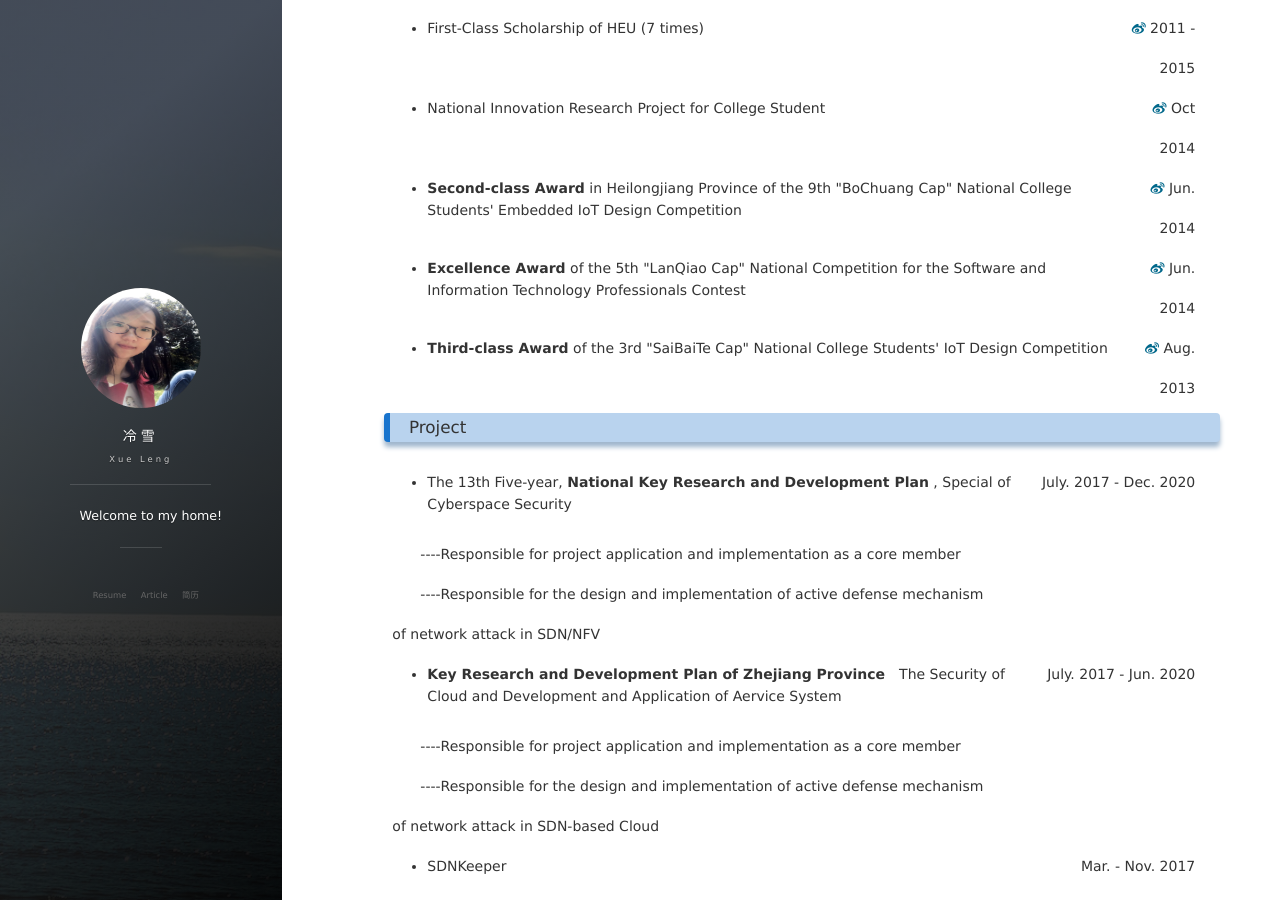
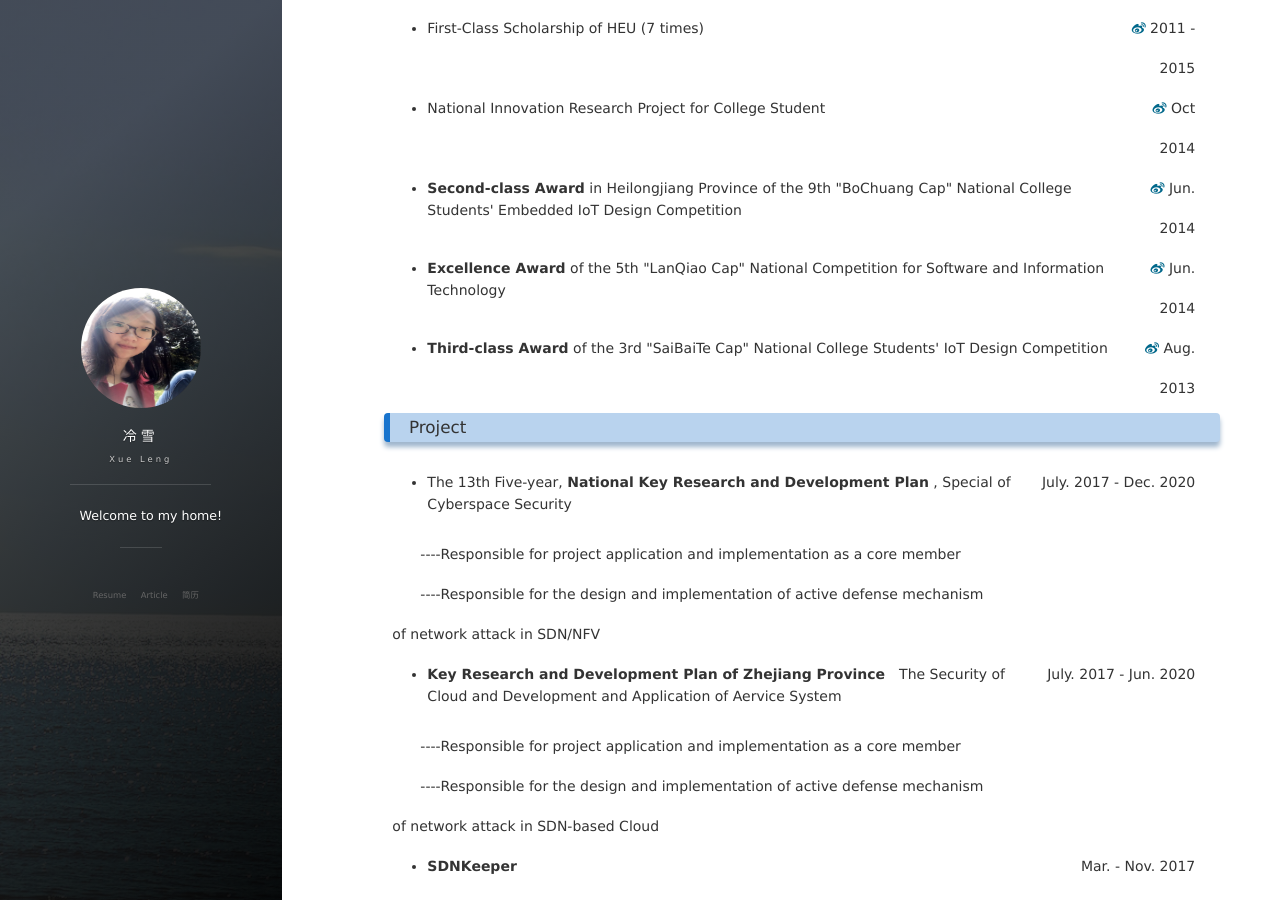
Before and after one commit to lxv458/OldWeb, a Jekyll site: the page built from index.md, in a window 1280 px wide and 900 px high, scrolled down 1812 px. Built offline with Jekyll 4.4.1, drawn with Linux system fonts in a browser that asks for light colours; nearby versions of some CDN libraries; our own code applies the rules of GitHub Pages for plain Markdown files; the list of posts is cut into pages by our own code; comment, search, counter and statistics services are not loaded.

Commit message:
complete resume in English

```diff
--- a/index.md
+++ b/index.md
@@ -124,7 +124,7 @@
   </tr>
   <tr>
     <td align="left"><ul><li>First-Class Scholarship of HEU (7 times)</li></ul></td>
-    <td align="right"><a href="http://www.lengxue.space/images/leng/resume/excellent_leader_zju.jpg"><i class='social fa fa-weibo'></i></a> 2011&nbsp;-&nbsp;2015</td>
+    <td align="right"><a href="http://www.lengxue.space/images/leng/resume/excellent_leader_zju.jpg"><i class='social fa fa-weibo'></i></a> 2011 - 2015</td>
   </tr>
   <tr>
     <td align="left"><ul><li>National Innovation Research Project for College Student</li></ul></td>
@@ -135,7 +135,7 @@
     <td align="right"><a href="http://www.lengxue.space/images/leng/resume/excellent_leader_zju.jpg"><i class='social fa fa-weibo'></i></a> Jun. 2014</td>
   </tr>
   <tr>
-    <td align="left"><ul><li><strong>Excellence Award</strong> of the 5th "LanQiao Cap" National Competition for the Software and Information Technology Professionals Contest</li></ul></td>
+    <td align="left"><ul><li><strong>Excellence Award</strong> of the 5th "LanQiao Cap" National Competition for Software and Information Technology</li></ul></td>
     <td align="right"><a href="http://www.lengxue.space/images/leng/resume/excellent_leader_zju.jpg"><i class='social fa fa-weibo'></i></a> Jun. 2014</td>
   </tr>
   <tr>
@@ -167,14 +167,14 @@
     <td align="left">&emsp;&emsp;----Responsible for the design and implementation of active defense mechanism of network attack in SDN-based Cloud</td>
   </tr>
   <tr>
-    <td align="left"><ul><li>SDNKeeper</li></ul></td>
+    <td align="left"><ul><li><strong>SDNKeeper</strong></li></ul></td>
     <td align="right" rowspan="2" style="vertical-align: text-top">Mar.&nbsp;-&nbsp;Nov. 2017</td>
   </tr>
   <tr>
     <td align="left">&emsp;&emsp;----A flexible policy enforcement system for network management in SDN-based Cloud, controlling network deployment and accessing requests to defense unauthorized attack</td>
   </tr>
   <tr>
-    <td align="left"><ul><li>RuleScope</li></ul></td>
+    <td align="left"><ul><li><strong>RuleScope</strong></li></ul></td>
     <td align="right" rowspan="2" style="vertical-align: text-top">Mar. 2015&nbsp;-&nbsp;Apr. 2017</td>
   </tr>
   <tr>
```
